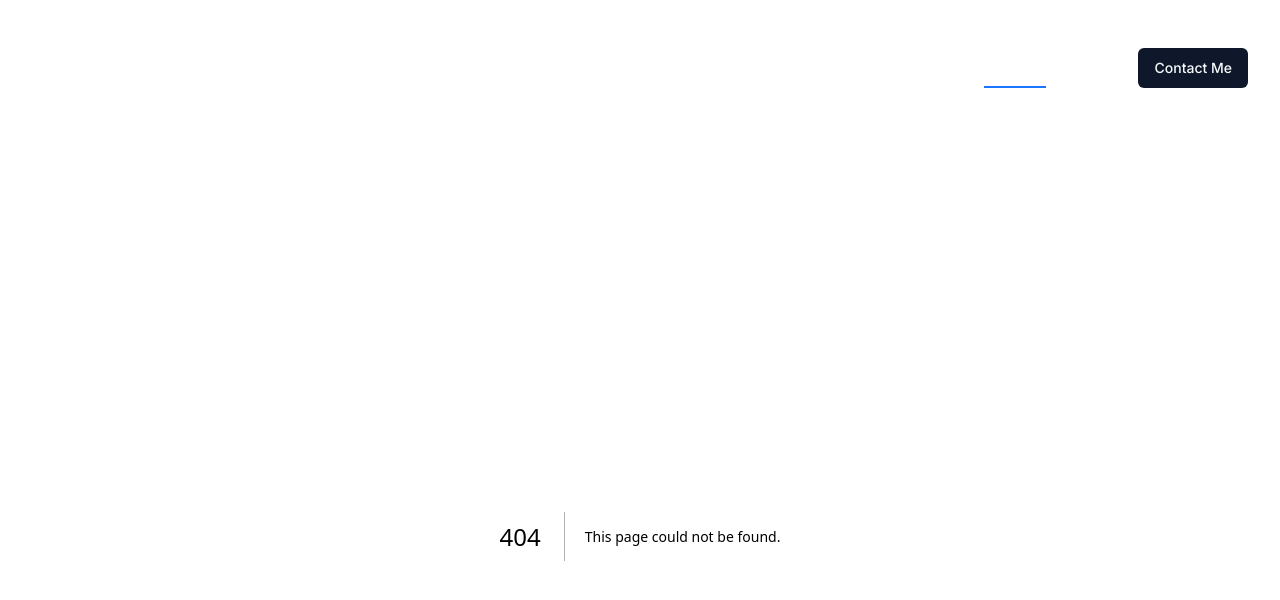
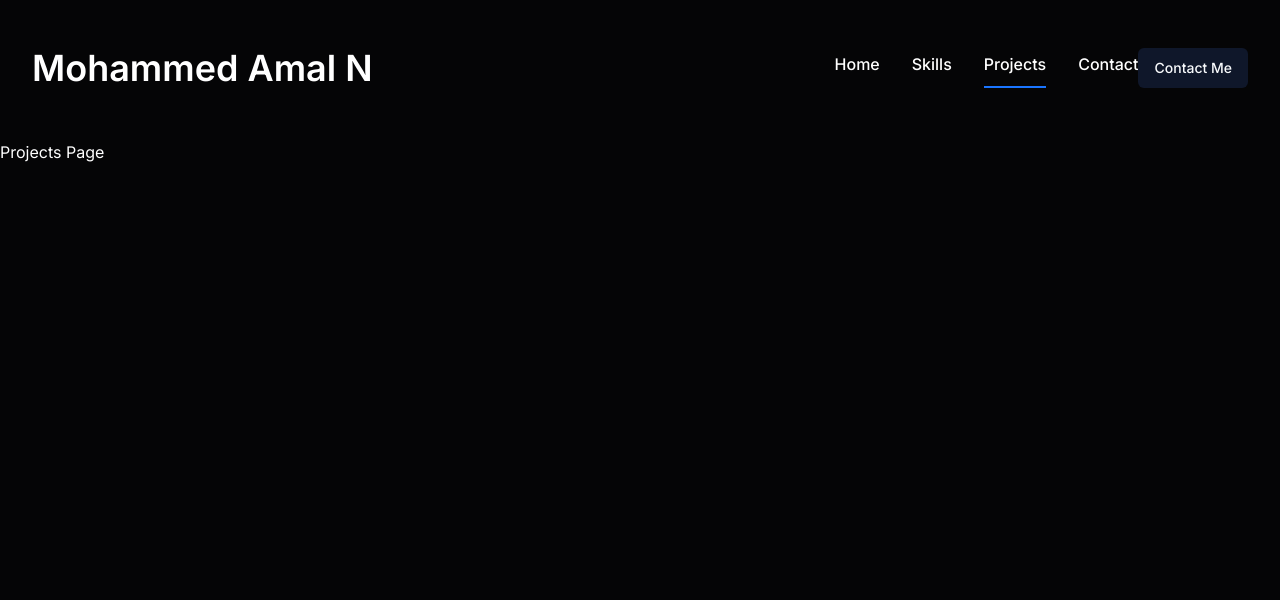
Before and after one commit to Amal474/portfolio-nextjs, a Next.js app: page /portfolio-nextjs/projects in a window 1280 px wide. Before the commit this address had no page. Shown: the top 600 px of the page. Built offline with nearby package versions, Linux system fonts and the light colour scheme.

Commit message:
Page update test 2

```diff
--- a/app/contact/page.tsx
+++ b/app/contact/page.tsx
@@ -1,7 +1,3 @@
-"use client";
-
-import Link from "next/link";
-
 
 export default function Contact() {
 
--- /dev/null
+++ b/app/projects/page.tsx
@@ -0,0 +1,7 @@
+
+export default function Projects() {
+
+  return (
+    <div>Projects Page</div>
+  );
+}
--- /dev/null
+++ b/app/skills/page.tsx
@@ -0,0 +1,7 @@
+
+export default function Skills() {
+
+  return (
+    <div>Skills Page</div>
+  );
+}
--- a/components/Navbar.tsx
+++ b/components/Navbar.tsx
@@ -25,7 +25,7 @@ const links = [
 
 export default function Navbar() {
   const pathname = usePathname();
-
+  console.log('pathname');
   return (
     <nav className="flex gap-8">
       {links.map((link, index) => {
```
